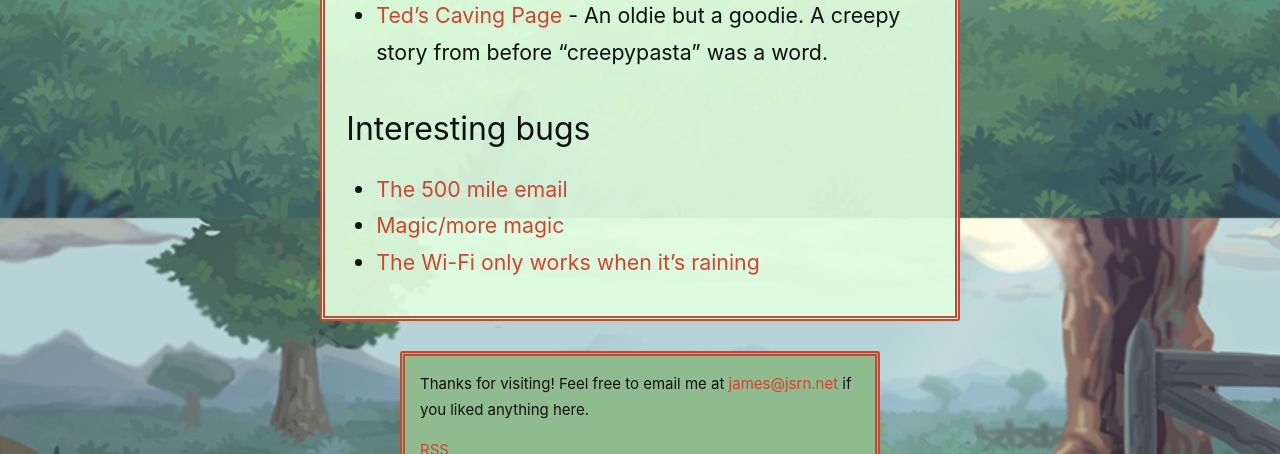
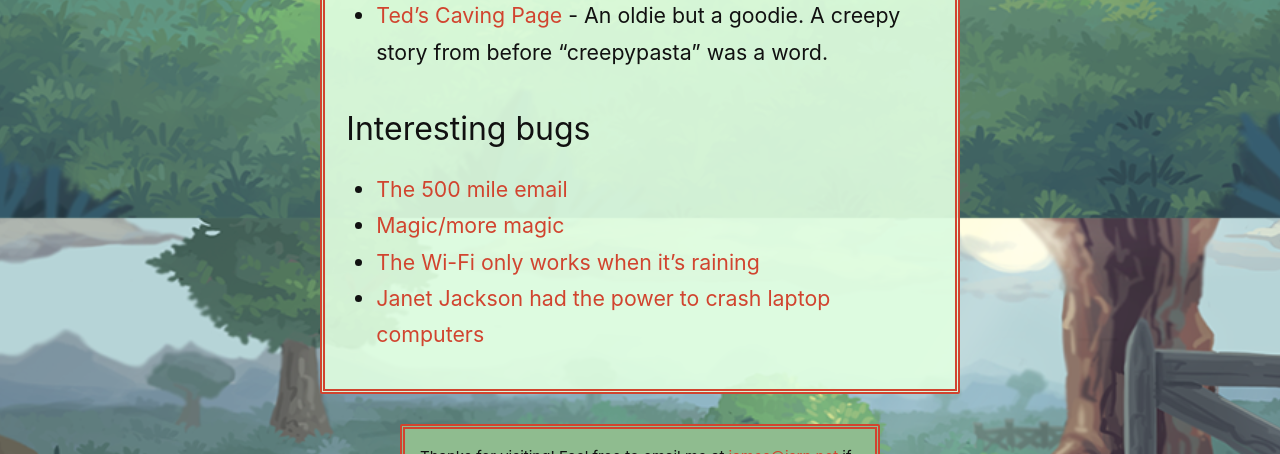
Before and after one commit to jsrn/jsrn.github.io, a Jekyll site: the page built from internet-lore.md, in a window 1280 px wide and 900 px high, scrolled down 682 px, cut to the strip 0-454 px from the top of the window. Built offline with Jekyll 4.4.1, drawn with Linux system fonts in a browser that asks for light colours.

Commit message:
Janet Jackson had the power to crash laptop computers

```diff
--- a/internet-lore.md
+++ b/internet-lore.md
@@ -17,3 +17,4 @@ A collection of stories from around the 'net that I found enjoyable.
 - [The 500 mile email](http://web.mit.edu/jemorris/humor/500-miles)
 - [Magic/more magic](http://catb.org/jargon/html/magic-story.html)
 - [The Wi-Fi only works when it's raining](https://predr.ag/blog/wifi-only-works-when-its-raining)
+- [Janet Jackson had the power to crash laptop computers](https://devblogs.microsoft.com/oldnewthing/20220816-00/?p=106994)
```
